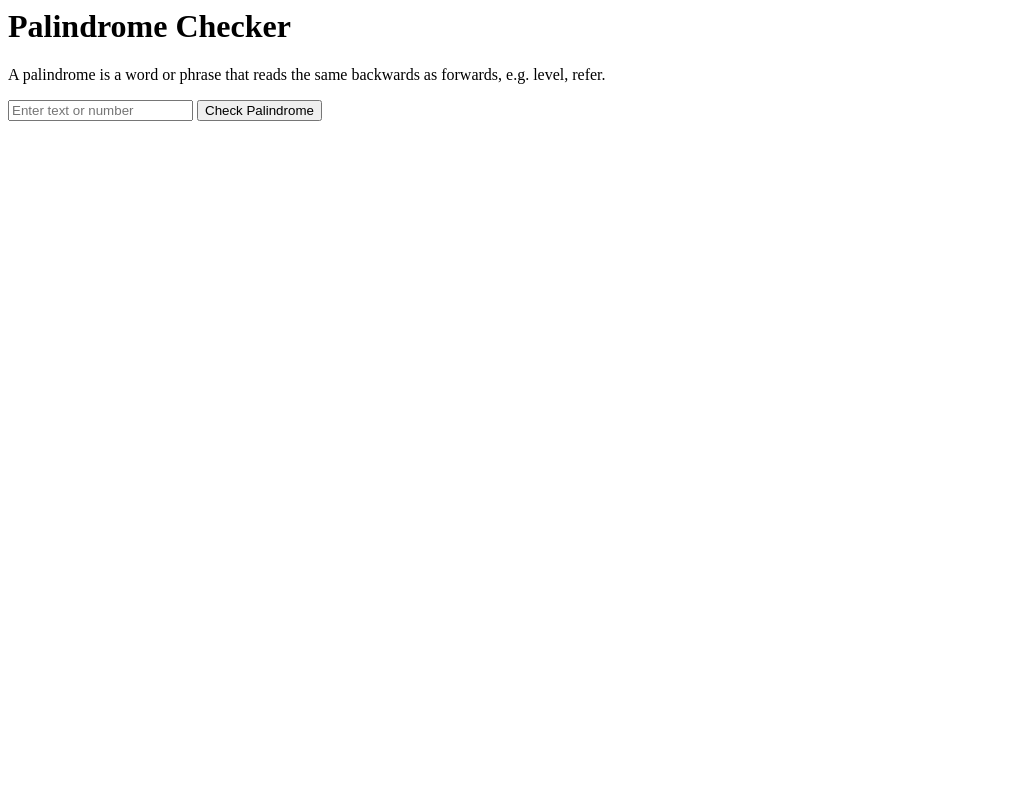
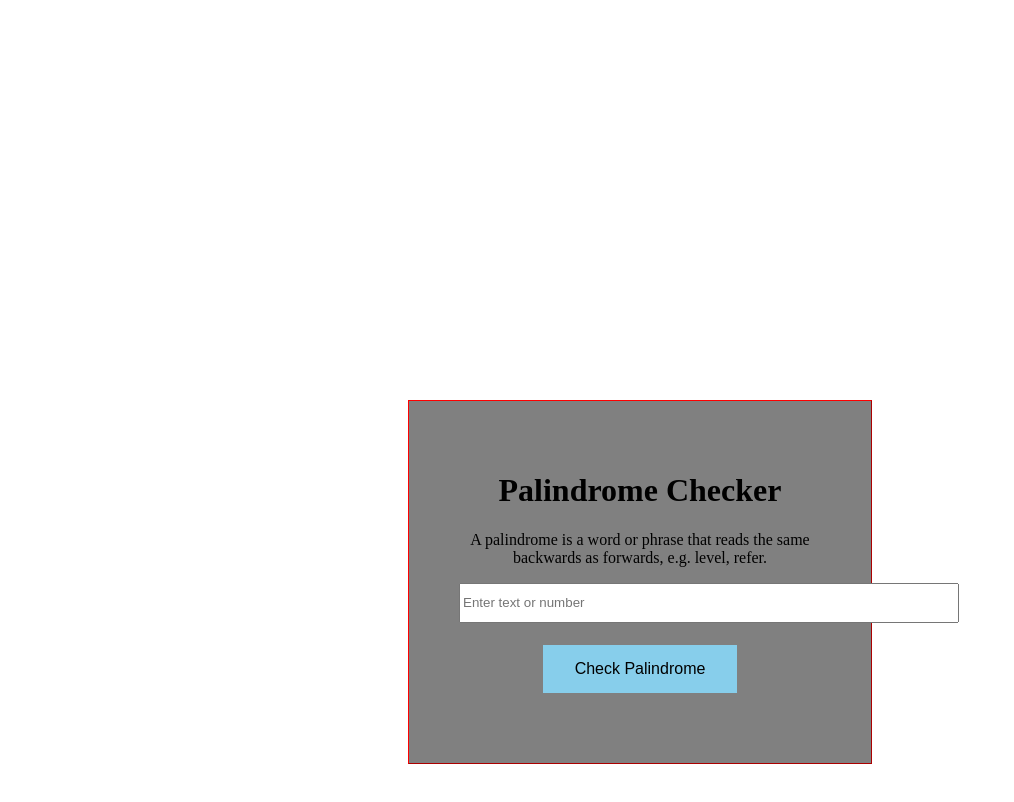
Before and after one commit to muhammadtaiyyab/my-web-site, a plain HTML site: page index.html in a window 1280 px wide. Shown: the whole page, without its empty margins (0-1014 px from the left). Drawn offline with Linux system fonts and the light colour scheme.

Commit message:
all files are modified and completed with commit

```diff
--- a/index.html
+++ b/index.html
@@ -2,18 +2,19 @@
 <head>
     <meta charset="utf-8">
     <title>Palindrome Checker Code Snippet</title>
-
+    <link rel="stylesheet" href="style.css">
     <meta name="viewport" content="width=device-width, initial-scale=1.0">
   </head>
   <body>
-    <div class="wrapper">
+    <div class="snippet">
       <header>
         <h1>Palindrome Checker</h1>
         <p>A palindrome is a word or phrase that reads the same backwards as forwards, e.g. level, refer.</p>
       </header>
       <div class="inputs">
-        <input type="text" spellcheck="false" placeholder="Enter text or number">
-        <button>Check Palindrome</button>
+        <input type="text" name="search" spellcheck="false" placeholder="Enter text or number">
+        <br><br>
+        <button class="btn">Check Palindrome</button>
       </div>
       <p class="info-txt"></p>
     </div>
--- a/script.js
+++ b/script.js
@@ -1,12 +1,16 @@
-const txtInput = document.querySelector(".inputs input"),
+let txtInput = document.querySelector(".inputs input"),
 checkBtn = document.querySelector(".inputs button"),
 infoTxt = document.querySelector(".info-txt");
 let filterInput;
 
 checkBtn.addEventListener("click", () => {
+
     let reverseInput = filterInput.split("").reverse().join("");
     infoTxt.style.display = "block";
-    if(filterInput != reverseInput) {
+    if(filterInput.length >=10) {
+        return infoTxt.innerHTML = `Chracters are more than 10.`;
+    }
+    else if(filterInput != reverseInput) {
         return infoTxt.innerHTML = `No, <span>'${txtInput.value}'</span> isn't a palindrome!`;
     }
     infoTxt.innerHTML = `Yes, <span>'${txtInput.value}'</span> is a palindrome!`;
@@ -14,6 +18,7 @@ checkBtn.addEventListener("click", () => {
 
 txtInput.addEventListener("keyup", () => {
     filterInput = txtInput.value.toLowerCase().replace(/[^A-Z0-9]/ig, "");
+
     if(filterInput) {
         return checkBtn.classList.add("active");
     }
--- a/style.css
+++ b/style.css
@@ -1,6 +1,25 @@
 .snippet {
-    background-color: bisque;
+    margin: 400px;
+    padding: 50px;
+    border: 0.5px outset red;
+    background-color: gray;
+    text-align: center;
+}
+
+input[name="search"] {
+    height: 40px;
+    width: 500px;
+}
+
+.btn {
+    background-color: skyblue;
+    border: none;
     color: black;
-    justify-content: center;
-    align-items: center;
-}
+    padding: 15px 32px;
+    text-align: center;
+    text-decoration: none;
+    display: inline-block;
+    font-size: 16px;
+    margin: 4px 2px;
+    cursor: pointer;
+  }
```
